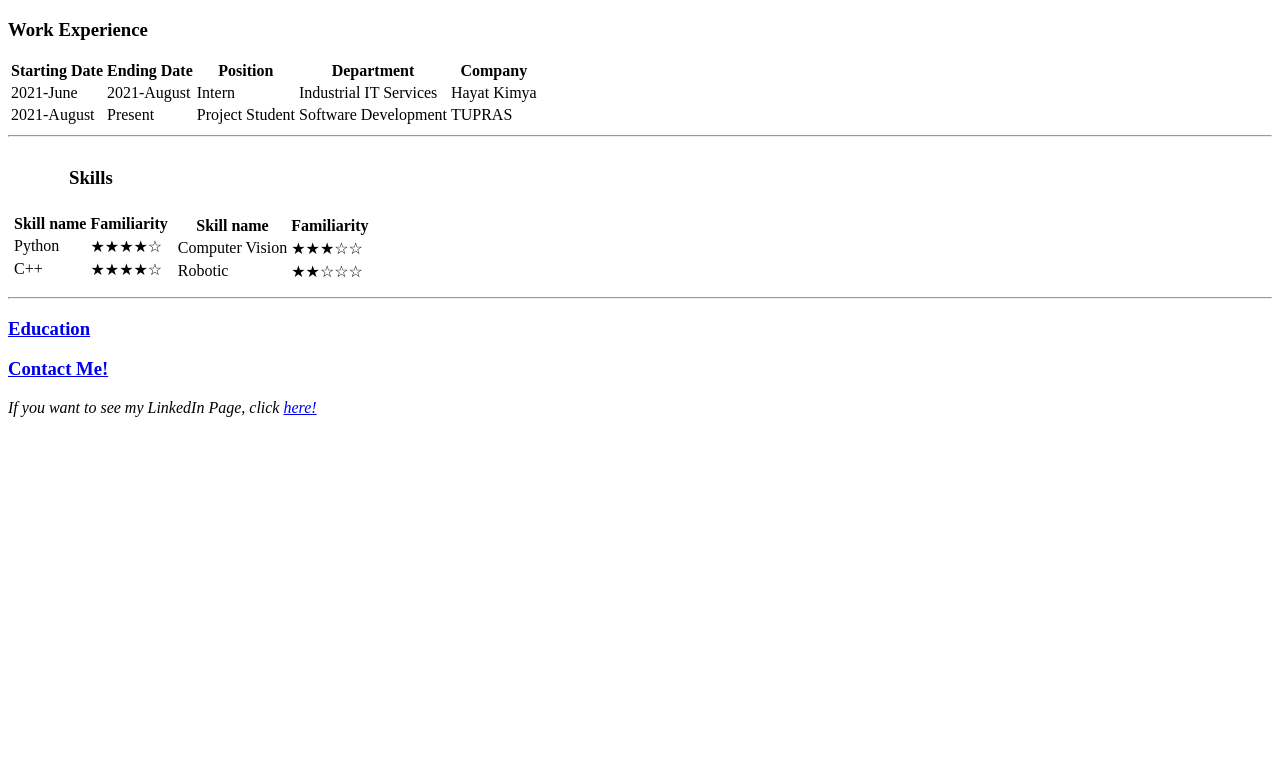
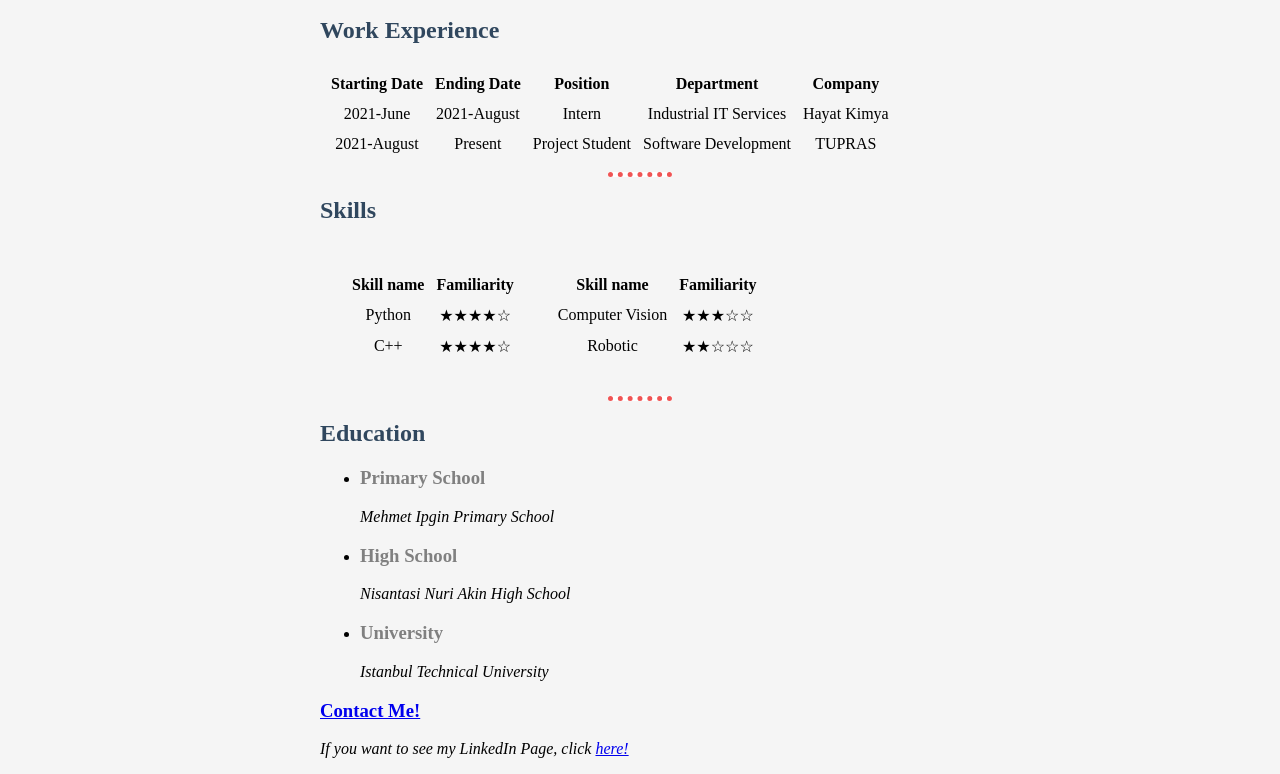
Before and after one commit to leventkuru/cv, a plain HTML site: page index.html in a window 1280 px wide. Shown: the part 261-1035 px from the top of the page. Before the commit the page ends 800 px from the top, so only its background shows below. Drawn offline with Linux system fonts and the light colour scheme.

Commit message:
Added some CSS files

```diff
--- /dev/null
+++ b/css/styles.css
@@ -0,0 +1,39 @@
+/*************TAG SELECTOR*************/
+
+body {
+  background-color: whitesmoke;
+  margin: auto;
+  width: 50%;
+}
+
+hr {
+  background-color: white;
+  border-style: dotted none none;
+  border-width: 5px;
+  width: 10%;
+  color: #F05454;
+}
+h1 {
+  color: #121212;
+}
+h2 {
+  color: #30475E;
+}
+
+h3 {
+  color: grey;
+}
+
+table {
+  border-spacing:20px;
+}
+/*************CLASS SELECTOR*************/
+
+.main-table {
+  border-spacing:20px;
+  text-align: left;
+}
+.sub-table {
+  border-spacing:10px;
+  text-align: center;
+}
--- a/index.html
+++ b/index.html
@@ -6,15 +6,16 @@
   <meta name="viewport" content="width=device-width, initial-scale=1.0">
   <meta http-equiv="X-UA-Compatible" content="ie=edge">
   <title>Levent's Personal Site</title>
+  <link rel="stylesheet" href="css/styles.css">
 </head>
 
 <body>
-  <table cellspacing="20">
+  <table>
     <tr>
-      <td><img src="images/cv-photo.jfif" alt="A Picture for me from my Twitter Account" style="float:right; (max-width: 600px); 200px; 50vw"></td>
+      <td><img src="images/circled-photo.png" alt="A Picture for me from my Twitter Account" style="float:right; (max-width: 600px); 200px; 50vw"></td>
       <td>
         <h1>Resul Levent Kuru</h1>
-        <hr size="2" color="black">
+        <hr>
         <p><em>Student at <strong><a href="https://www.itu.edu.tr/">Istanbul Technical University</a></strong></em></p>
         <p>and</p>
         <p><em>Software Manager Intern at <strong><a href="https://www.tupras.com.tr/">TUPRAS</a></strong></em></p>
@@ -22,9 +23,9 @@
     </tr>
   </table>
 
-  <hr size="3" noshade color="black">
-  <h3>Work Experience</h3>
-  <table>
+  <hr>
+  <h2>Work Experience</h2>
+  <table class="sub-table">
     <thead>
       <th>Starting Date</th>
       <th>Ending Date</th>
@@ -48,15 +49,10 @@
     </tr>
   </table>
   <hr>
-  <table>
-    <thead cellspacing="10">
-      <tr>
-        <th>
-          <h3>Skills</h3>
-        </th>
-      </tr>
+  <table class="main-table">
+    <h2>Skills</h2>
     <td>
-        <table>
+      <table class="sub-table">
         <thead>
           <th>
             Skill name
@@ -73,11 +69,10 @@
           <td>C++</td>
           <td>★★★★☆</td>
         </tr>
-          <td>
       </table>
     </td>
     <td>
-        <table>
+      <table class="sub-table">
         <thead>
           <th>
             Skill name
@@ -98,7 +93,21 @@
     </td>
   </table>
   <hr>
-  <h3><a href="education.html">Education</a></h3>
+  <h2>Education</h2>
+  <ul>
+    <li>
+      <h3>Primary School</h3>
+      <p><i>Mehmet Ipgin Primary School</i></p>
+    </li>
+    <li>
+      <h3>High School</h3>
+      <p><i>Nisantasi Nuri Akin High School</i></p>
+    </li>
+    <li>
+      <h3>University</h3>
+      <p><i>Istanbul Technical University</i></p>
+    </li>
+  </ul>
   <h3><a href="contact.html">Contact Me!</a></h3>
   <p><em>If you want to see my LinkedIn Page, click <a href="https://www.linkedin.com/in/resul-levent-kuru/">here!</a></em></p>
 </body>
```
Also changed, not shown: contact.html (+1 -0 lines), education.html (+1 -0 lines), images/circled-photo.png (added). Lines whose indentation alone changed are shown as unchanged.
